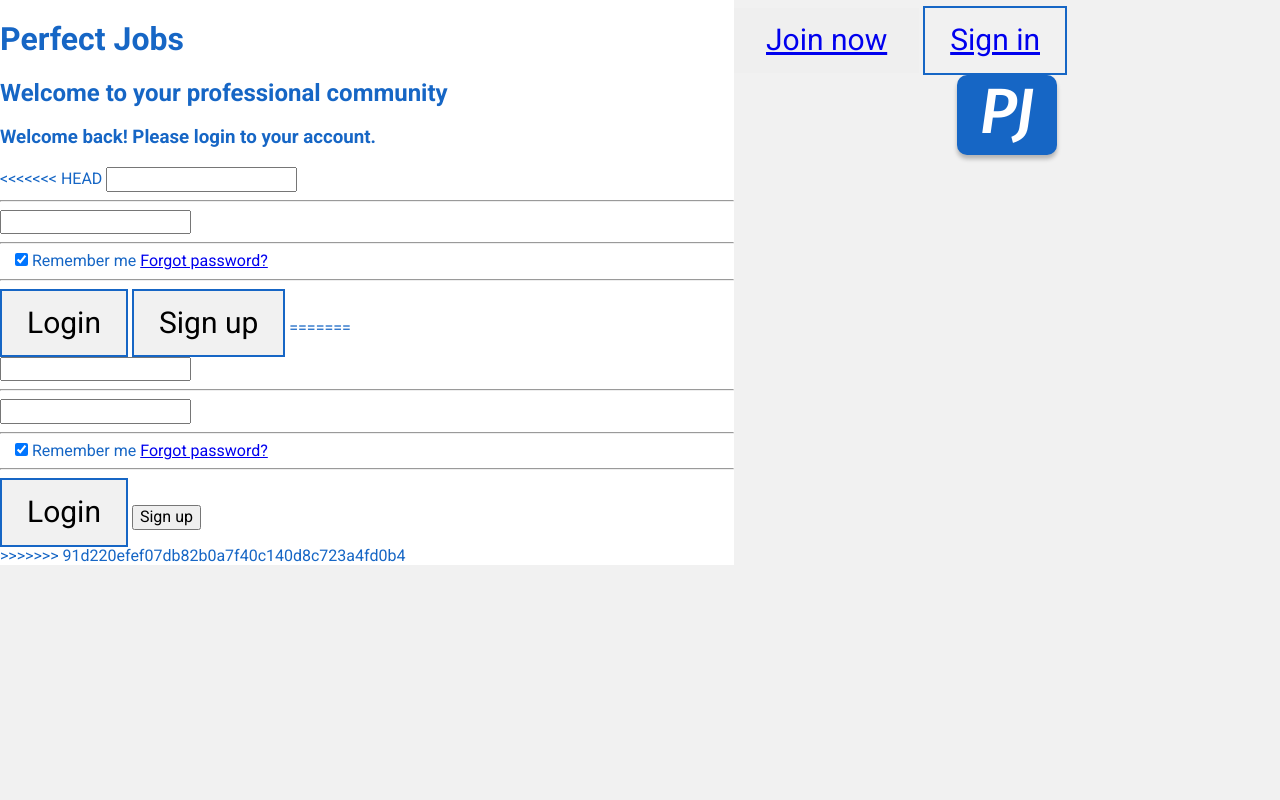
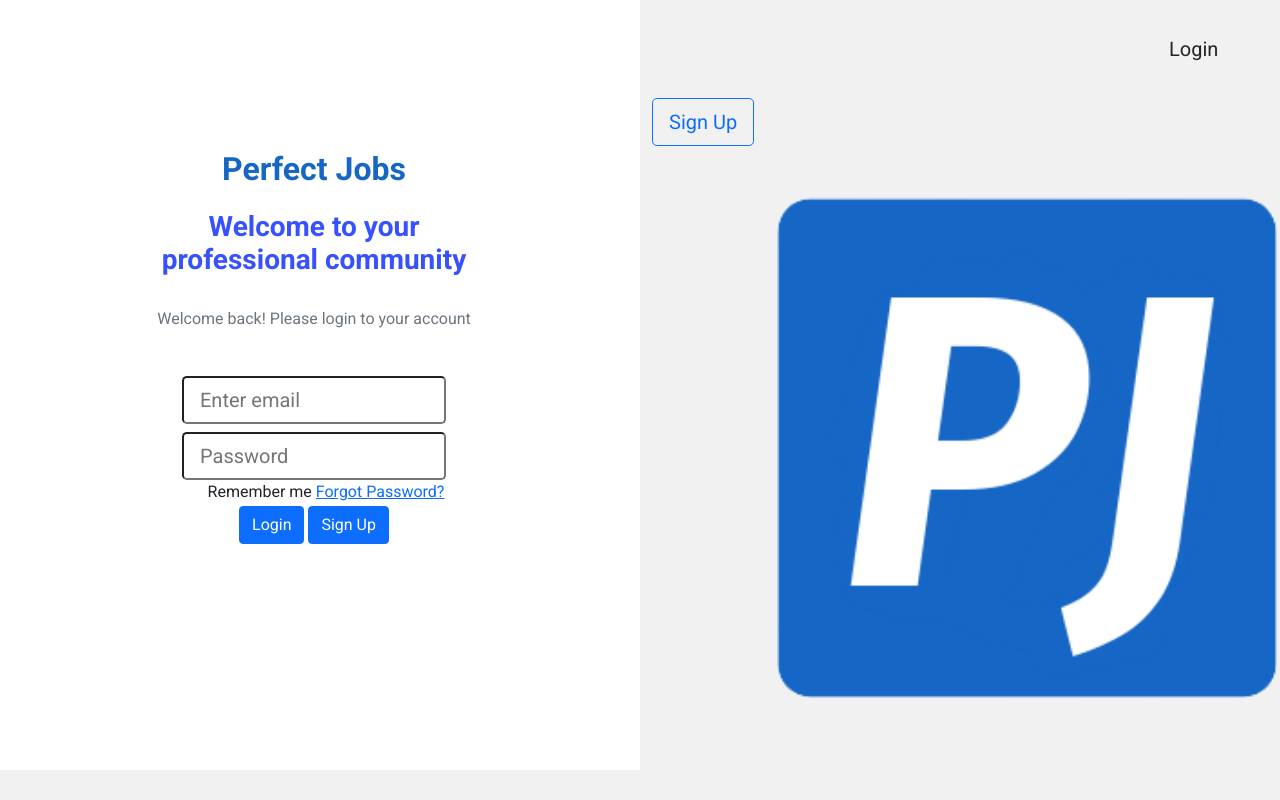
Before and after one commit to al1559950Mario/PerfectJobs, a Python web app: template source-code/back/templates/login.html in a window 1280 px wide. Run offline with Jinja, Linux system fonts and the light colour scheme; the template is opened without the code that fills it, so the values that code supplies are empty.

Commit message:
Changes commit

```diff
--- a/source-code/back/templates/login.html
+++ b/source-code/back/templates/login.html
@@ -4,7 +4,9 @@
     <meta charset="UTF-8" />
     <meta http-equiv="X-UA-Compatible" content="IE=edge" />
     <meta name="viewport" content="width=device-width, initial-scale=1.0" />
-    <link rel="stylesheet" href="{{ url_for('static', filename='css/normalize.css') }}">
+<!-- BOOTSTRAP -->
+    <link href="https://cdn.jsdelivr.net/npm/bootstrap@5.1.3/dist/css/bootstrap.min.css" rel="stylesheet" integrity="sha384-1BmE4kWBq78iYhFldvKuhfTAU6auU8tT94WrHftjDbrCEXSU1oBoqyl2QvZ6jIW3" crossorigin="anonymous">
+    <link rel="stylesheet" href="css/normalize.css" />
     <link rel="preconnect" href="https://fonts.googleapis.com" />
     <link rel="preconnect" href="https://fonts.gstatic.com" crossorigin />
     <link
@@ -15,66 +17,43 @@
       href="https://fonts.googleapis.com/css?family=Material+Icons+Round"
       rel="stylesheet"
     />
-    <link rel="stylesheet" href="{{ url_for('static', filename='css/style.css') }}">
+    <link rel="stylesheet" href="css/style.css"/>
     <title>Iniciar Sesión</title>
   </head>
   <body>
-  <div class="col-container">
-  <div class="col" style="background-color: white;">
-    <div class="form">
-      <div class="title">
-        <form class="" action="loginbtn" method="post">
-
-        </form>
-        <h1>Perfect Jobs</h1>
-        <h2>Welcome to your professional community</h2>
-        <h3>Welcome back! Please login to your account.</h3>
-<<<<<<< HEAD
-        <input type="text" name="correo">
-        <hr>
-        <input type="password" name="contraseña">
-        <hr>
-        <label style="padding-left: 15px">
-        <input type="checkbox"  checked="checked" name="remember"> Remember me
-        </label>
-        <span class="psw"><a href="#"> Forgot password?</a></span>
-        <hr>
-
-        <button type="submit" class="button1">Login</button>
-        <button class="button1">Sign up</button>
-=======
-        <form action="{{url_for('hacer_login')}}" method="post">
-          <input type="text" name="correo">
-          <hr>
-          <input type="password" name="contraseña">
-          <hr>
-          <label style="padding-left: 15px">
-          <input type="checkbox"  checked="checked" name="remember"> Remember me
-          </label>
-          <span class="psw"><a href="#"> Forgot password?</a></span>
-          <hr>
-          <button class="button1">Login</button>
-          <button class="button2">Sign up</button>
-        </form>
-
->>>>>>> 91d220efef07db82b0a7f40c140d8c723a4fd0b4
-      </div>
+    <div class="jumbotron" style="background-color: transparent;">
+      <div class="row">
+        <div class="col" style="background-color: white">
+          <div class="form-group" style="text-align: center; margin-top: 150px;">
+            <h1 style="color: #1666c5; font-weight: bolder;">Perfect Jobs</h1>
+            <h3 style="color: #3751fe; font-weight: bold;">Welcome to your <br> professional community</h3>
+            <br>
+            <h6 class="text-muted">Welcome back! Please login to your account</h6>
+            <form>
+              <div class="form-group mt-5 mb-2">
+                <input type="email" class="form-control-lg" id="correoElectronico" placeholder="Enter email">
+              </div>
+              <div class="form-group">
+                <input type="password" class="form-control-lg" id="Password" placeholder="Password">
+              </div>
+              <div class="form-check">
+                <label class="form-check-label" for="rememberMe">Remember me</label>
+                <a href="#">Forgot Password?</a>
+              </div>
+              <button type="submit" class="btn btn-primary">Login</button>
+              <button type="submit" class="btn btn-primary">Sign Up</button>
+            </form>
+          </div>
+        </div>
+        <div class="col">
+          <button type="submit" class="btn btn-lg" style="margin-left: 500px; margin-top: 25px">Login</button>
+          <button type="submit" class="btn btn-outline-primary btn-lg" style="margin-top: 25px">Sign Up</button>
+          <br>
+          <img src="images/logo.png" width="500" style="margin-left: 125px; margin-top: 50px;">
+          <br><br><br><br>
+        </div>
     </div>
-  </div>
-
-  <div class="col">
-      <button class="button">
-        <a class="login" href="#">Join now</a>
-      </button>
-      <button class="button1">
-        <a href="#">Sign in</a>
-      </button>
-    <div id="logo-body">
-        <a href="index.html">
-          <span id="logo-txt">PJ</span>
-        </a>
-      </div>
-  </div>
-</div>
+<!-- BOOTSTRAP -->
+<script src="https://cdn.jsdelivr.net/npm/bootstrap@5.1.3/dist/js/bootstrap.bundle.min.js" integrity="sha384-ka7Sk0Gln4gmtz2MlQnikT1wXgYsOg+OMhuP+IlRH9sENBO0LRn5q+8nbTov4+1p" crossorigin="anonymous"></script>
 </body>
 </html>
```
Also changed, not shown: source-code/back/static/images/logo.png (added), source-code/back/templates/registroAspirantes.html (renamed from source-code/front/registroAspirantes.html), source-code/back/templates/registroEmpresa.html (renamed from source-code/front/registroEmpresa.html), source-code/back/templates/registroUsuarios.html (renamed from source-code/front/registroUsuarios.html).
